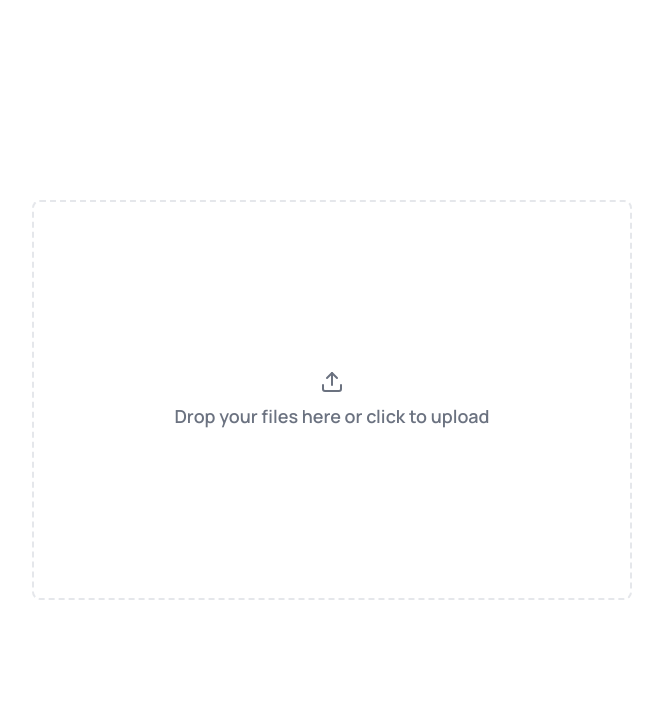
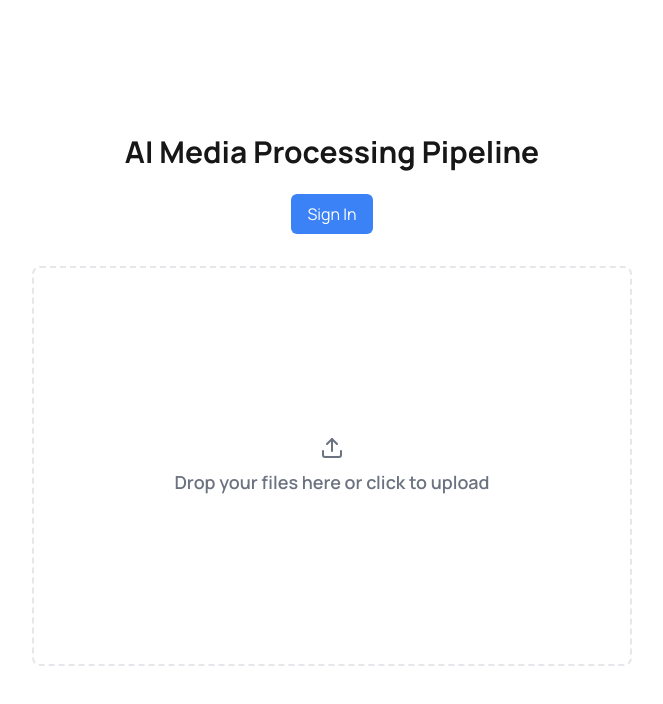
Before and after one commit to cdt-eth/ai-file-processor, a Next.js app: page / in a window 1280 px wide. Shown: the top 704 px of the page, without its empty margins (308-971 px from the left). Built offline with nearby package versions, Linux system fonts and the light colour scheme; no server answers.

Commit message:
privy login button

```diff
--- a/app/page.tsx
+++ b/app/page.tsx
@@ -1,9 +1,14 @@
 import { FileUpload } from "@/components/file-upload";
+import { AuthButton } from "@/components/auth-button";
 
 export default function Home() {
   return (
     <main className="p-8 space-y-4 flex flex-col items-center justify-center min-h-screen">
       <div className="flex flex-col items-center justify-center">
+        <h1 className="text-3xl font-bold mb-6">AI Media Processing Pipeline</h1>
+        <div className="mb-8">
+          <AuthButton />
+        </div>
         <div className="flex flex-col items-center justify-center gap-2">
           <FileUpload />
         </div>
--- /dev/null
+++ b/components/auth-button.tsx
@@ -0,0 +1,36 @@
+'use client';
+
+import { usePrivy } from '@privy-io/react-auth';
+import { getUserDisplayName } from '@/lib/utils';
+
+export function AuthButton() {
+  const { login, logout, authenticated, user } = usePrivy();
+  console.log("Authenticated:", authenticated);
+  console.log("User:", user);
+  if (!authenticated) {
+    return (
+      <button
+        onClick={login}
+        className="px-4 py-2 bg-blue-500 text-white rounded-md hover:bg-blue-600 transition-colors"
+      >
+        Sign In
+      </button>
+    );
+  }
+
+  const displayName = getUserDisplayName(user);
+
+  return (
+    <div className="flex items-center gap-4">
+      <div className="text-sm font-medium">
+        {displayName}
+      </div>
+      <button
+        onClick={logout}
+        className="px-4 py-2 bg-red-500 text-white rounded-md hover:bg-red-600 transition-colors"
+      >
+        Sign Out
+      </button>
+    </div>
+  );
+}
```
